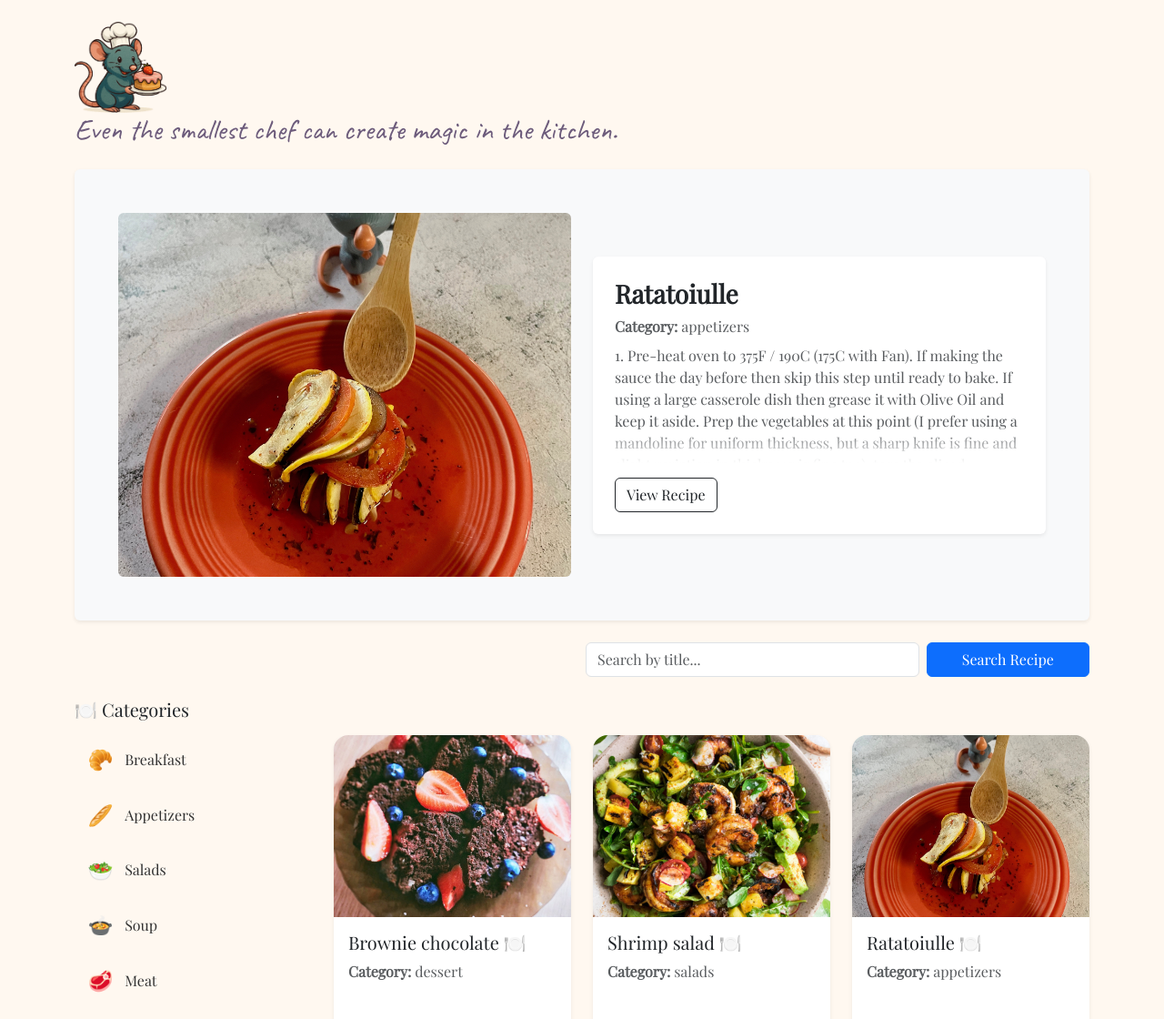
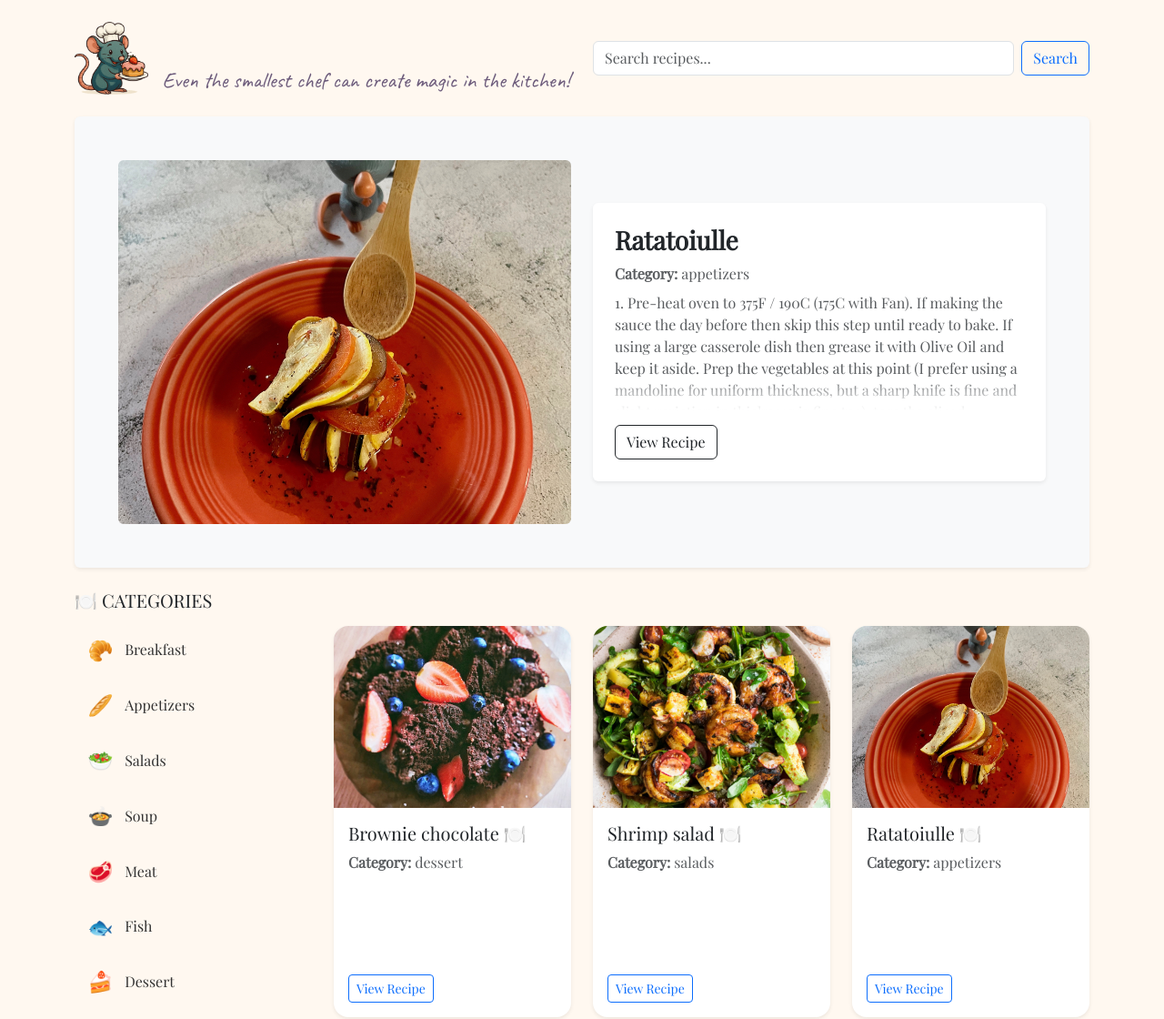
Before and after one commit to AlinaValebna/recipes-app, a Flask app: page / in a window 1280 px wide. Shown: the part 56-1176 px from the top of the page at 91% size. Run offline with Flask 3, Linux system fonts and the light colour scheme.

Commit message:
better UX

```diff
--- a/templates/base.html
+++ b/templates/base.html
@@ -11,7 +11,7 @@
         }
         .remy-title {
             font-family: 'Caveat', cursive;
-            font-size: 2rem;
+            font-size: 24px;
             color: #6c5b7b;
         }
         .navbar-brand {
@@ -101,6 +101,9 @@
     font-size: 1.4rem;
     margin-right: 0.8rem;
   }
+  .navbar .nav-link {
+    font-weight: 500;
+  }
 </style>
 
 </head>
@@ -122,10 +125,21 @@
     </nav>
 
     <div class="container mt-4">
-        <div class="text-left mb-4">
-            <img src="{{ url_for('static', filename='logo.png') }}" height="100" alt="Remy the Chef">
-            <h2 class="remy-title">Even the smallest chef can create magic in the kitchen.</h2>
-        </div>
+        <div class="row align-items-center mb-4">
+            <!-- Left: Logo & Title -->
+            <div class="col-md-6 d-flex align-items-center">
+              <img src="{{ url_for('static', filename='logo.png') }}" height="80" class="me-3" alt="Remy logo">
+              <h1 class="remy-title mb-0" style="margin-top:48px">Even the smallest chef can create magic in the kitchen!</h1>
+            </div>
+
+            <!-- Right: Search Bar -->
+            <div class="col-md-6">
+              <form method="GET" action="{{ url_for('index') }}" class="d-flex justify-content-end">
+                <input type="text" name="search" class="form-control me-2" placeholder="Search recipes..." value="{{ request.args.get('search', '') }}">
+                <button type="submit" class="btn btn-outline-primary">Search</button>
+              </form>
+            </div>
+          </div>
 
         {% with messages = get_flashed_messages() %}
             {% if messages %}
--- a/templates/index.html
+++ b/templates/index.html
@@ -37,20 +37,11 @@
 </div>
 {% endif %}
 
-<!-- Search Bar Row -->
-<form method="GET" class="row justify-content-end g-2 mb-4">
-  <div class="col-md-4">
-    <input type="text" class="form-control" name="search" placeholder="Search by title..." value="{{ request.args.get('search', '') }}">
-  </div>
-  <div class="col-md-2">
-    <button type="submit" class="btn btn-primary w-100">Search Recipe</button>
-  </div>
-</form>
 
 <div class="row">
   <!-- Sidebar: Categories -->
   <div class="col-md-3 mb-4">
-    <h5 class="mb-3">🍽️ Categories</h5>
+    <h5 class="mb-3">🍽️ CATEGORIES</h5>
     {% set categories = {
       'breakfast': '🥐',
       'appetizers': '🥖',
```
